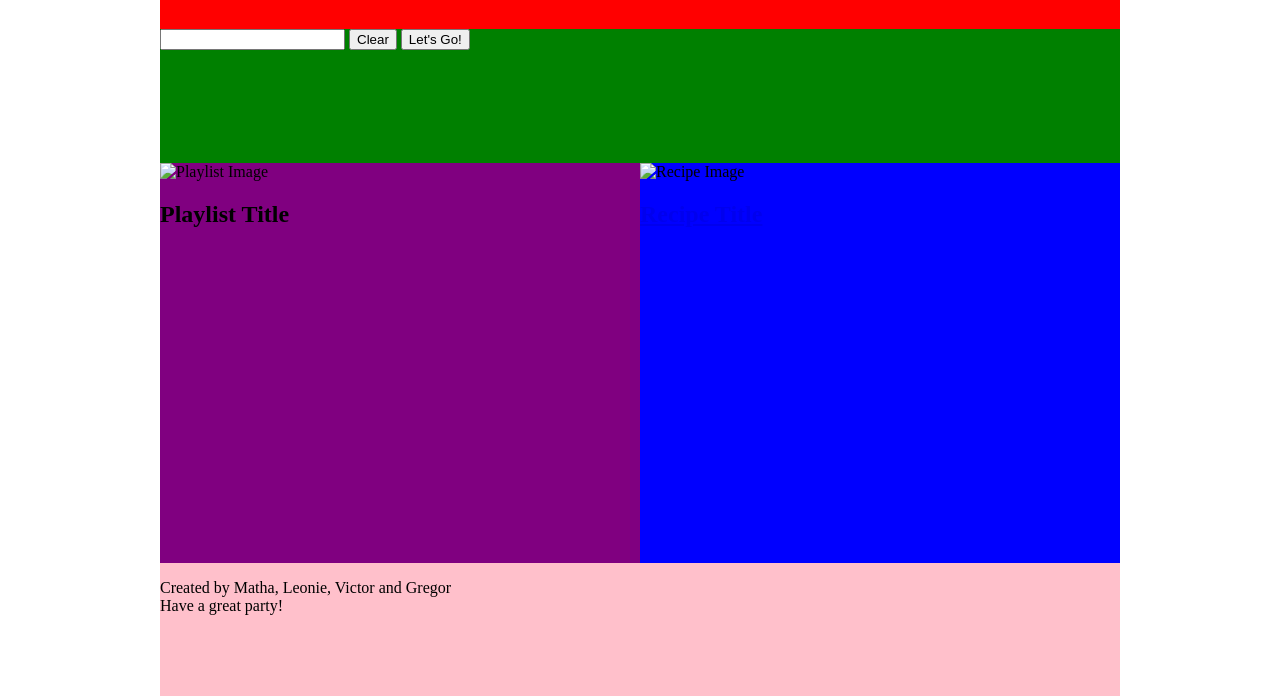
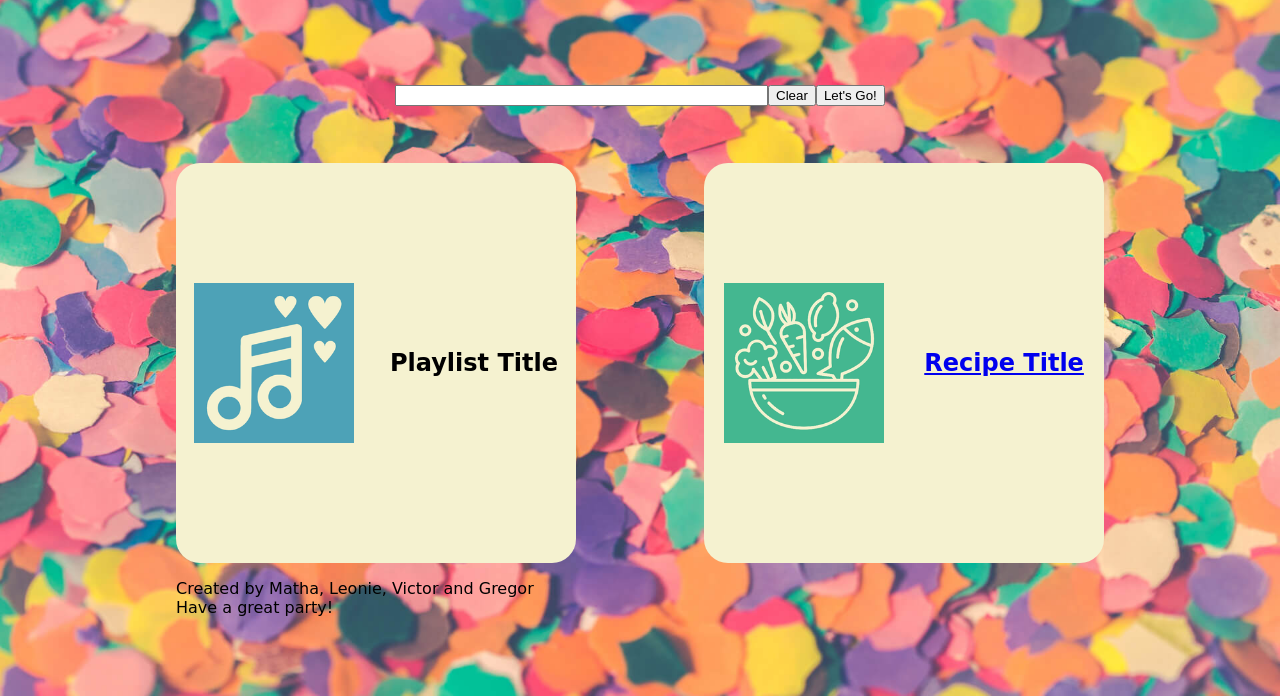
Before and after one commit to mkatenolan/FAC-week-3-Partyps, a website: page index.html in a window 1280 px wide. Shown: the part 104-800 px from the top of the page. Drawn offline with Linux system fonts and the light colour scheme; a web font is replaced by a local one.

Commit message:
Add colour palette, background image, font + fix spacing clear git status R #10

```diff
--- a/index.html
+++ b/index.html
@@ -2,6 +2,7 @@
 <html lang="en" dir="ltr">
   <head>
     <link href="stylesheet.css" type="text/css" rel="stylesheet" />
+    <link href="https://fonts.googleapis.com/css?family=Fredericka+the+Great&display=swap" rel="stylesheet">
 
     <meta charset="utf-8" />
     <title></title>
@@ -17,7 +18,7 @@
     </section>
 
     <section class="playlist">
-      <img src="#" id="playlist-img" alt="Playlist Image" />
+      <img src="images/default-music.png" id="playlist-img" alt="Playlist Image" />
       <h2 id="playlist-title">Playlist Title</h2>
 
       <a id="playlist-link" href="#" style="display: none"> Link </a>
@@ -25,7 +26,7 @@
     </section>
 
     <section class="recipe">
-      <img src="#" id="recipe-img" alt="Recipe Image" />
+       <img src="images/default-food.png" id="recipe-img" alt="Recipe Image" />
       <h2 id="recipe-title"><a href="#" id="recipe-link">Recipe Title</a></h2>
 
       <ul id="recipe-ingredients" style="display: none"></ul>
--- a/stylesheet.css
+++ b/stylesheet.css
@@ -4,17 +4,20 @@ body {
  display: grid;
  grid-template-columns: repeat(6, 1fr);
  grid-template-rows: repeat(8, 1fr);
+ font-family: 'Fredericka the Great', cursive;
  height: 100vh;
  width: 100vw;
  margin: 0px;
+ background-image:url("images/Partyps background compressed.jpeg");
+ background-size:cover;
 }
 
 /* Title */
 
 header {
+  font-size: 1.5rem;
   grid-column: 1/7;
   grid-row: 1/2;
-  background-color: red;
 }
 
 /* Search bar */
@@ -22,12 +25,14 @@ header {
 .search {
   grid-column: 1/7;
   grid-row: 2/4;
+  display: flex;
+  justify-content: center;
+  align-items: center;
 
-  background-color: green;
 }
 
 #search-query {
-
+ flex-grow: 0.3;
 
 }
 
@@ -47,12 +52,15 @@ header {
 .playlist {
   grid-column: 1/7;
   grid-row: 4/6;
+  background-color: #f5f2d0 ;
 
-  background-color: purple;
 
 }
 
 #playlist-img {
+  max-width:40%;
+  padding: 0;
+  margin: 0;
 }
 
 #playlist-title {
@@ -67,14 +75,18 @@ header {
 .recipe {
   grid-column: 1/7;
   grid-row: 6/8;
+  background-color: #f5f2d0;
 
-  background-color: blue;
 }
 
 #recipe-img {
+  max-width:40%;
+  padding: 0;
+  margin: 0;
 }
 
 #recipe-title {
+
 }
 
 #recipe-ingredients {
@@ -88,7 +100,7 @@ footer {
   grid-column: 1/7;
   grid-row: 8/9;
 
-  background-color: pink;
+
 }
 
 
@@ -100,44 +112,51 @@ footer {
    display: grid;
    grid-template-columns: repeat(8, 1fr);
    grid-template-rows: repeat(6, 1fr);
-   height: 100vh;
-   width: 100vw;
-   margin: 0px;
+   grid-column-gap: 10%;
+
   }
 
   header {
     grid-column: 2/8;
     grid-row: 1/2;
-    background-color: red;
+
   }
   .search {
     grid-column: 2/8;
     grid-row: 2/3;
 
-    background-color: green;
   }
 
   .playlist {
+    display:flex;
     grid-column: 2/5;
     grid-row: 3/6;
-
-    background-color: purple;
+    border-radius: 6%;
+    justify-content:space-around;
+    align-items: center;
 
   }
   .recipe {
     grid-column: 5/8;
     grid-row: 3/6;
+    border-radius:6%;
+    display:flex;
+    justify-content:space-around;
+    align-items: center;
 
-    background-color: blue;
+
   }
 
   footer {
     grid-column: 2/8;
     grid-row: 6/7;
 
-    background-color: pink;
+
   }
-
+div {
+  margin: 0;
+  padding:0;
+}
 
 
 }
```
Also changed, not shown: Images/Partyps background compressed.jpeg (added), Images/default-food.png (added), Images/default-music.png (added), 2 other files.
